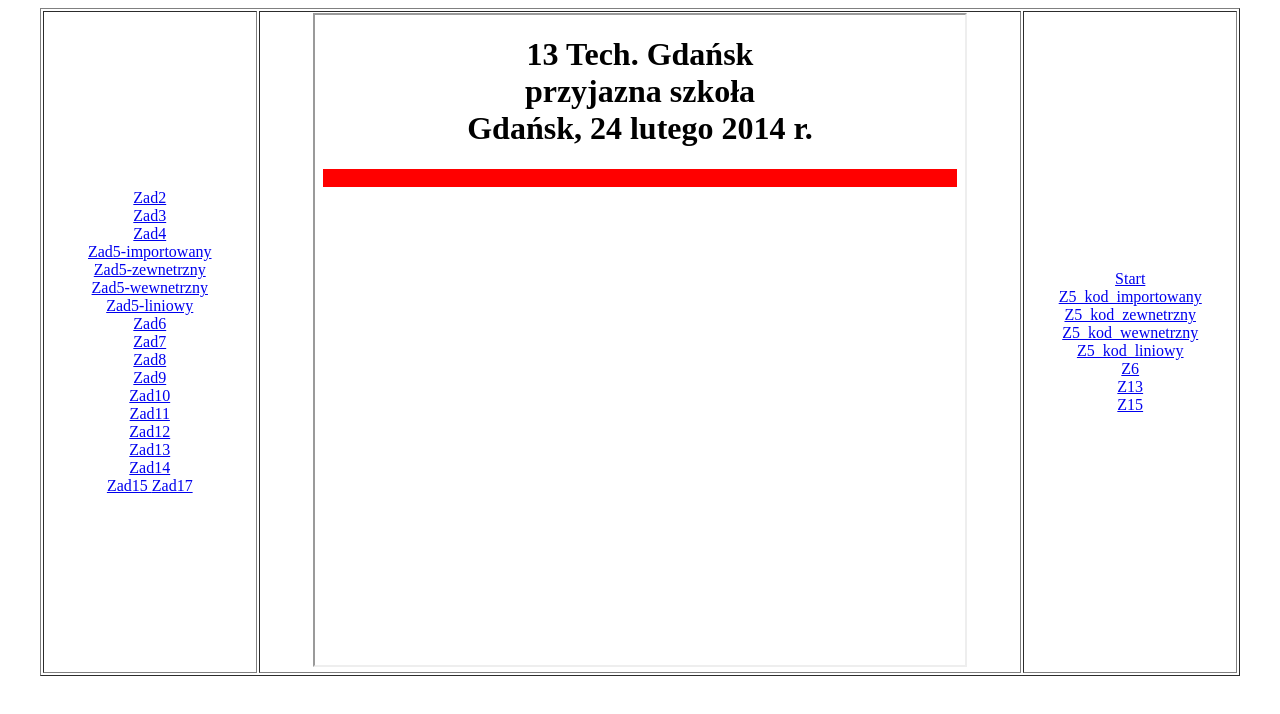
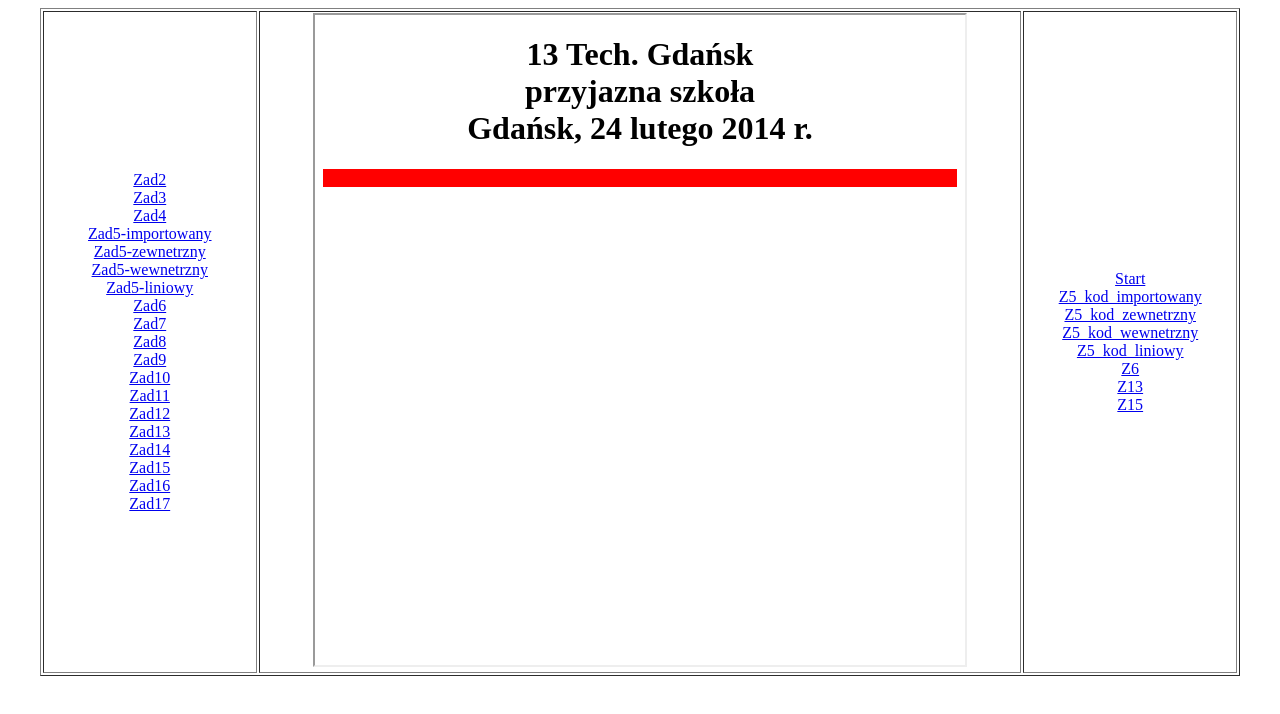
Before and after one commit to Potas1002/zadania_css_, a plain HTML site: page index.html in a window 1280 px wide. Drawn offline with Linux system fonts and the light colour scheme.

Commit message:
index.html

```diff
--- a/index.html
+++ b/index.html
@@ -42,6 +42,9 @@
 <a href="kraj_zad14.html" target="strony">Zad14 </a>
 <br>
 <a href="kraj_zad15.html" target="strony">Zad15 </a>
+ <br>
+ <a href="kraj_zad16.html" target="strony">Zad16 </a>
+ <br>
 <a href="z17_1_kraj.html" target="strony">Zad17 </a>
 
 <br>
```
